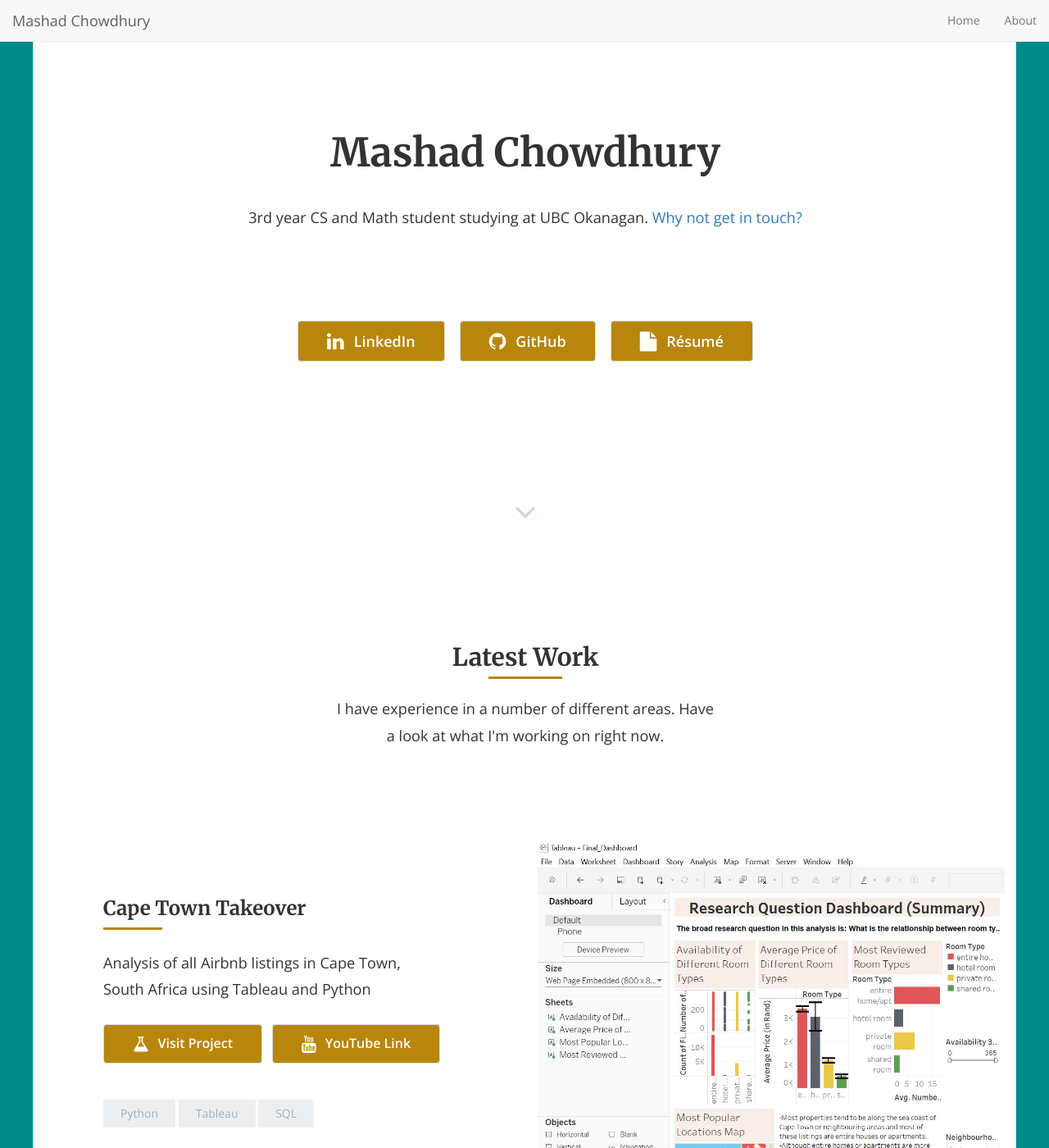
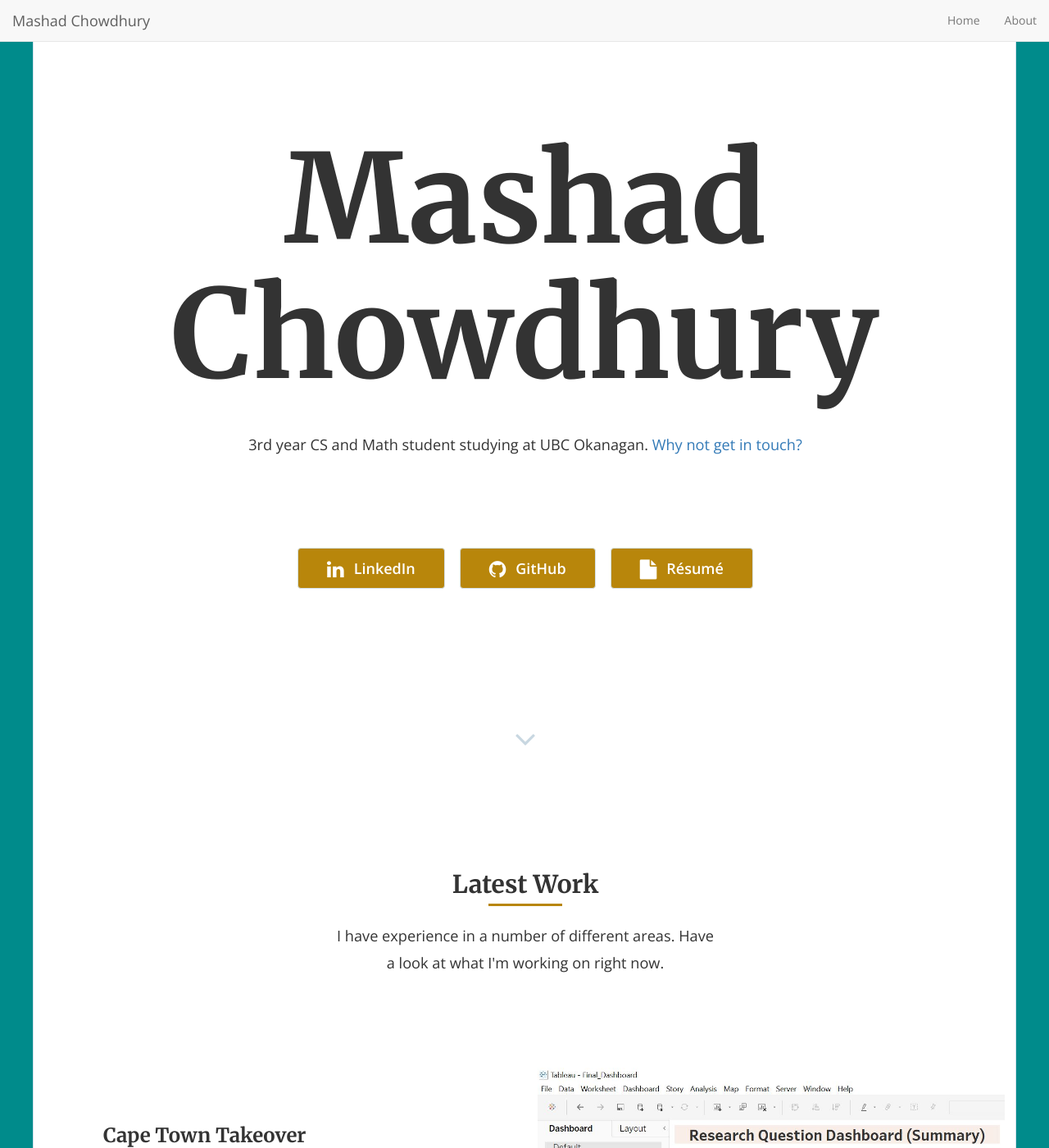
Before and after one commit to mashadchowdhury/mashadchowdhury.github.io, a Jekyll site: the page built from index.html, in a window 1280 px wide and 1400 px high. Shown: the whole window at 82% size. Built offline with Jekyll 4.4.1, drawn with Linux system fonts in a browser that asks for light colours; nearby versions of some CDN libraries; the list of posts is cut into pages by our own code.

Commit message:
Update style.scss

```diff
--- a/css/style.scss
+++ b/css/style.scss
@@ -133,7 +133,7 @@ button.btn, input.btn {
     width: 100%;
   }
   h1 {
-    font-size: 48px;
+    font-size: 150px;
   }
   p {
     margin: 2em 0 4em 0;
@@ -320,7 +320,7 @@ button.btn, input.btn {
   p {
     font-size: 12px;
     font-weight: 600;
-    color: #ffffff;
+    color: #de1738;
     margin: 0;
     padding: 10px 0;
     @include bp-xsmall {
```
